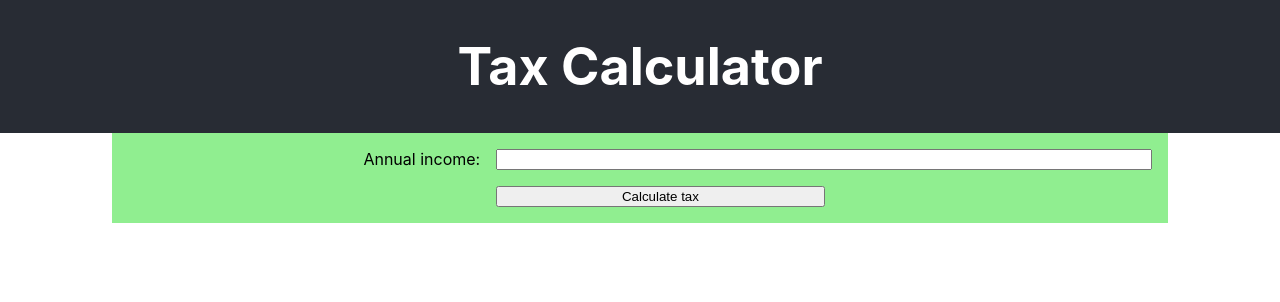
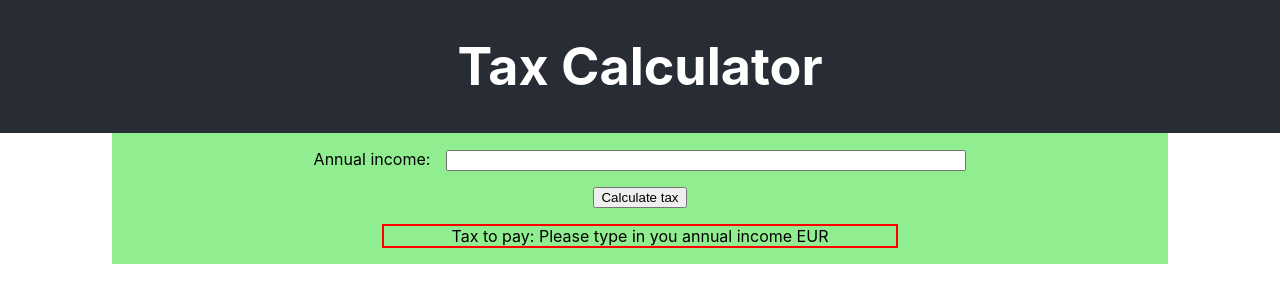
Before and after one commit to aliravn/challenge-tax-calculator, a React (Create React App) app: page / in a window 1280 px wide. Shown: the top 302 px of the page. Built offline with nearby package versions, Linux system fonts and the light colour scheme.

Commit message:
add event handlers and tests for them

```diff
--- a/src/components/TaxCalcForm/TaxCalcForm.css
+++ b/src/components/TaxCalcForm/TaxCalcForm.css
@@ -1,7 +1,5 @@
 .formContainer {
-  display: grid;
-  grid-template-columns: repeat(2 1fr);
-  grid-template-rows: repeat(2 1fr);
+
   background: lightgreen;
   padding: 1rem;
   width: 80%;
@@ -11,12 +9,21 @@
 }
 
 .inputLabel {
-  text-align: right;
+  margin-right: 1rem;
+  text-align: left;
 }
 
 .inputField {
-  grid-column: 2 / span 2;
+  width: 50%;
 }
 .submitButton {
-  grid-column: 2/ span 1
+  display: block;
+  margin: 1rem auto;
+
 }
+
+.result {
+  width: 50%;
+  margin: 0 auto;
+  border: 2px solid red;
+}
--- a/src/components/TaxCalcForm/TaxCalcForm.js
+++ b/src/components/TaxCalcForm/TaxCalcForm.js
@@ -1,13 +1,40 @@
-import React from 'react';
+import React, { useState } from 'react';
 import './TaxCalcForm.css';
 
 const TaxCalcForm = () => {
+    const [income, setIncome] = useState('');
+    const [tax, setTax] = useState('Please type in you annual income');
+
+    const onIncomeValueChange = (event) => {
+            setIncome(event.target.value);
+    };
+
+    const calulateTax = () => {
+        // TODO: add correct calculation based on progressive taxation
+        // TODO: limit result to 2 digits after comma
+        const calcTax = income * 0.1;
+        setTax(calcTax);
+    }
     return (
         <section className='formContainer'>
             <label htmlFor="income" className='inputLabel'>Annual income:</label>
-            <input type="text" id="income" name="income" className='inputField'/>
+            <input
+                type="text"
+                id="income"
+                name="income"
+                value={income}
+                onChange={onIncomeValueChange}
+                className='inputField'
+            />
 
-            <button className='submitButton'>Calculate tax</button>
+            <button
+                className='submitButton'
+                onClick={calulateTax}
+            >
+               Calculate tax
+            </button>
+
+            <div className='result'>Tax to pay: {tax} EUR</div>
         </section>
     );
 }
```
Also changed, not shown: 1 other file (tests, documents, lock files or other folders).
